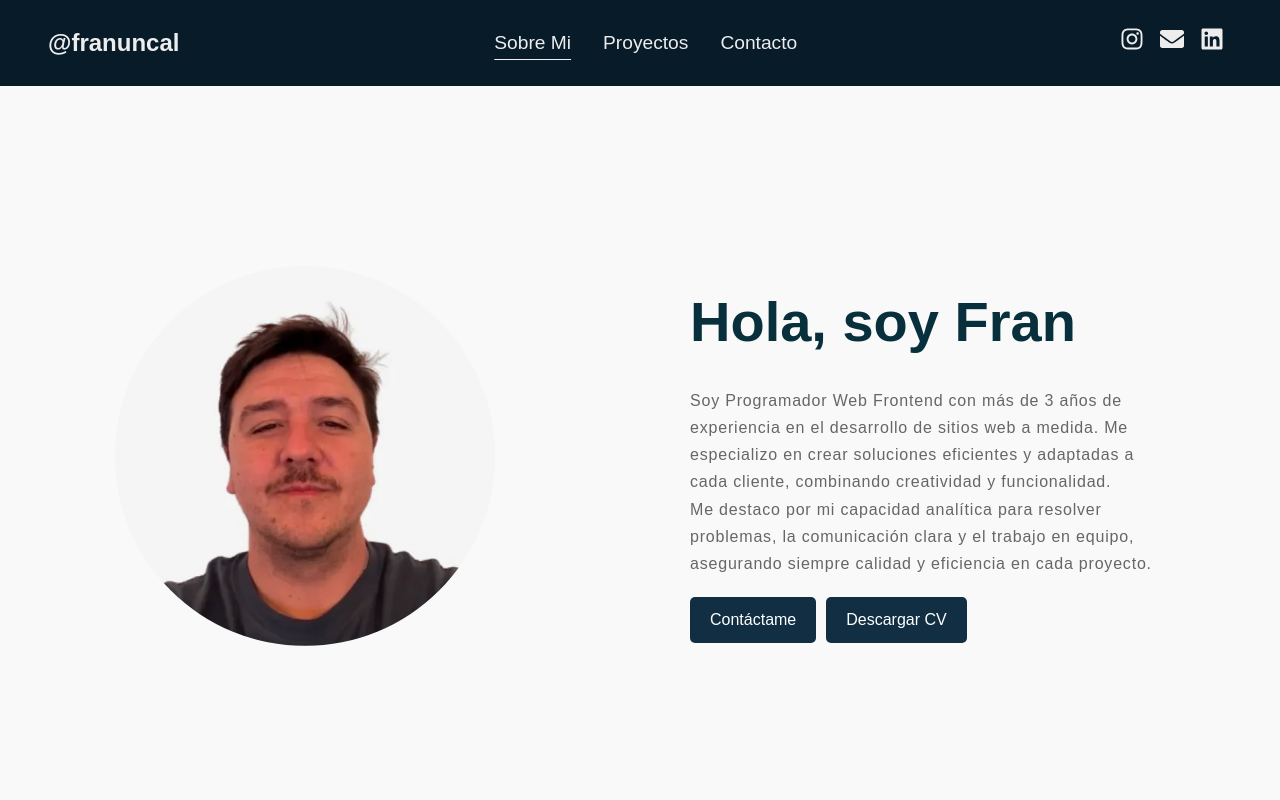
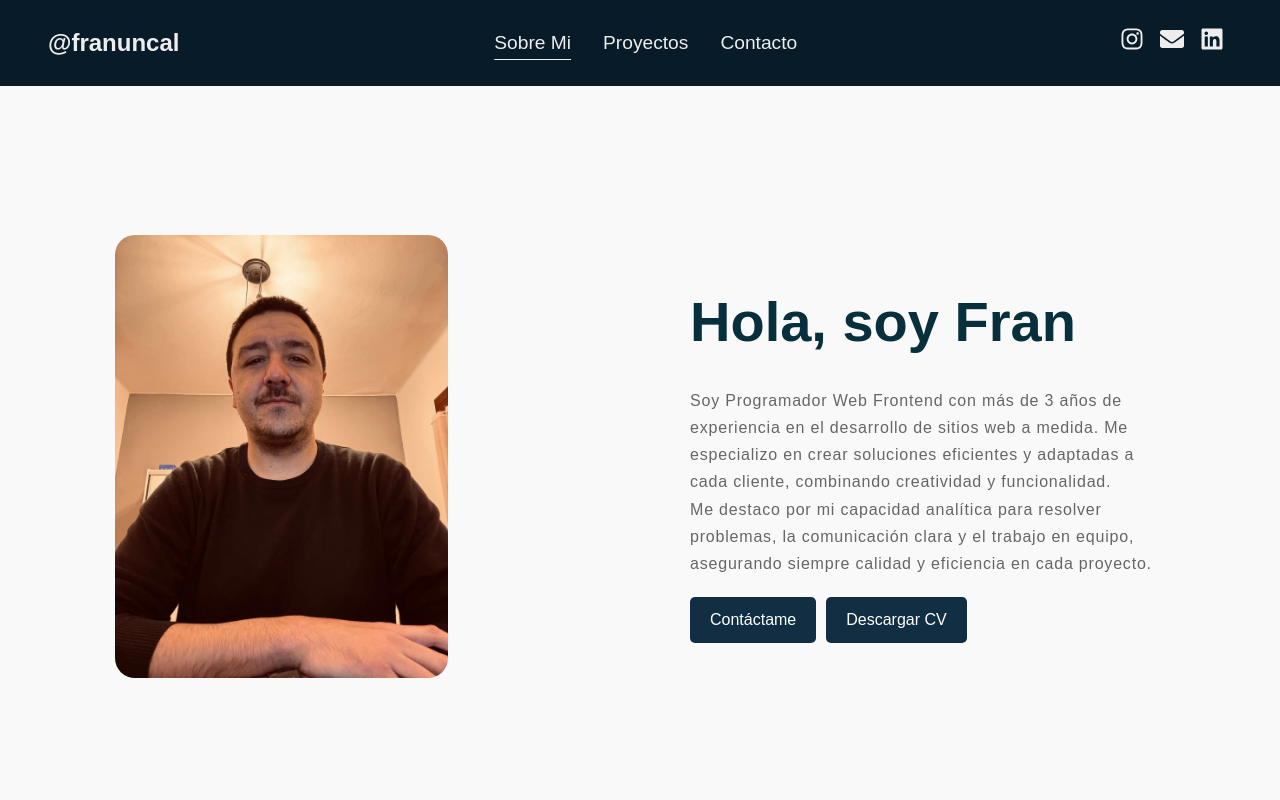
Before and after one commit to franuncal/FRANUNCAL-PORTFOLIO-WEB, a React (Vite) app: page / in a window 1280 px wide. Shown: the top 800 px of the page. Built offline with nearby package versions, Linux system fonts and the light colour scheme; a web font is replaced by a local one.

Commit message:
modificando tipografias y portadas de preview

```diff
--- a/src/components/Sobremi/SobreMi.css
+++ b/src/components/Sobremi/SobreMi.css
@@ -9,7 +9,7 @@
 
 .sobre-mi .container {
   height: 70vh;
-  max-width: 1100px;
+  max-width: 1200px;
   margin: 0 auto;
   display: flex;
   align-items: center;
@@ -23,9 +23,9 @@
 }
 
 .sobre-mi .image img {
-  max-width: 80%;
+  max-width: 70%;
   height: auto;
-  border-radius: 50%; /* Esto hace que la imagen sea circular */
+  border-radius: 20px;
   object-fit: cover; /* Asegura que la imagen se recorte correctamente dentro del círculo */
   transition: transform 0.3s ease, filter 0.3s ease;
 }
```
Also changed, not shown: src/assets/img/1.webp, src/assets/img/23.webp (added).
